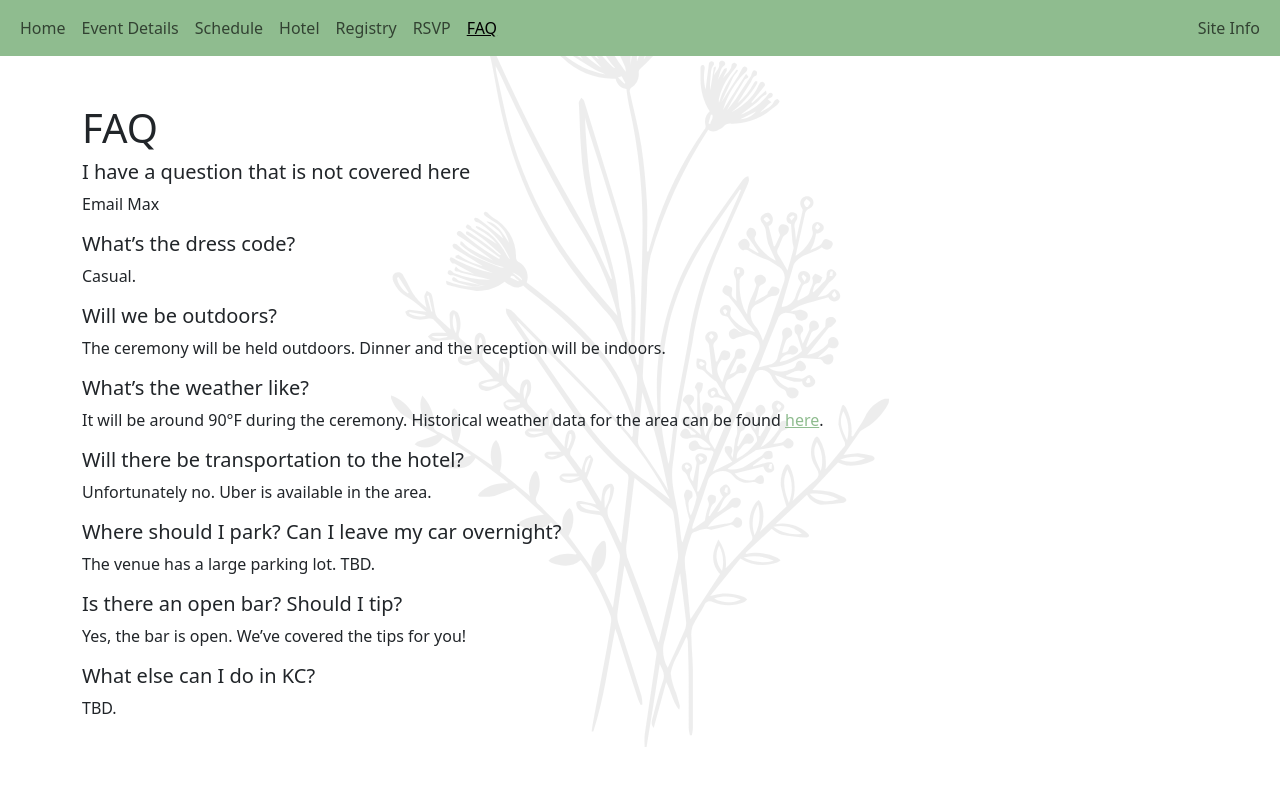
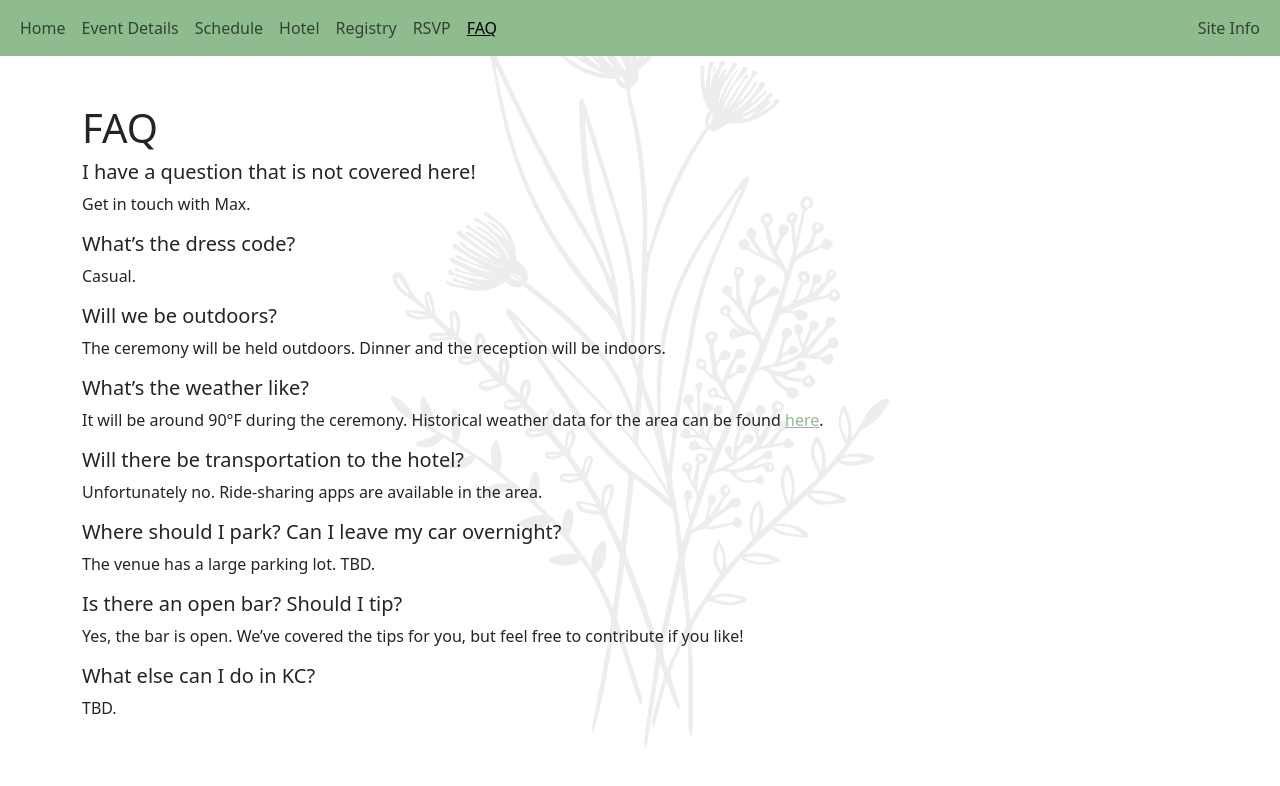
Before and after one commit to MaxPhilips/wedding, a Jekyll site: the page built from _content/faq.md, in a window 1280 px wide. Shown: the top 786 px of the page. Built offline with Jekyll 4.4.1, drawn with Linux system fonts in a browser that asks for light colours.

Commit message:
Small updates

```diff
--- a/_content/faq.md
+++ b/_content/faq.md
@@ -4,9 +4,9 @@ title: FAQ
 ---
 # FAQ
 
-##### I have a question that is not covered here
+##### I have a question that is not covered here!
 
-Email Max
+Get in touch with Max.
 
 ##### What's the dress code?
 
@@ -22,7 +22,7 @@ It will be around 90°F during the ceremony. Historical weather data for the are
 
 ##### Will there be transportation to the hotel?
 
-Unfortunately no. Uber is available in the area.
+Unfortunately no. Ride-sharing apps are available in the area.
 
 ##### Where should I park? Can I leave my car overnight?
 
@@ -30,7 +30,7 @@ The venue has a large parking lot. TBD.
 
 ##### Is there an open bar? Should I tip?
 
-Yes, the bar is open. We've covered the tips for you!
+Yes, the bar is open. We've covered the tips for you, but feel free to contribute if you like!
 
 ##### What else can I do in KC?
 
--- a/docs/index.html
+++ b/docs/index.html
@@ -110,9 +110,9 @@
         <div class="col">
           <h1 class="display-1">Holly and Max</h1>
 
-<p>Welcome to our wedding website!</p>
+<p>Welcome to our wedding website! Please <a href="/_content/rsvp.html">RSVP</a> as soon as possible!</p>
 
-<p>Please check back as we are updating this website with more information.</p>
+<p>Be sure to check back as we are update the site with more information.</p>
 
 <div class="row">
   <div class="col">
```
Also changed, not shown: _content/schedule.md (+1 -1 lines), index.md (+2 -2 lines), _content/site_info.md (line endings or trailing spaces).
